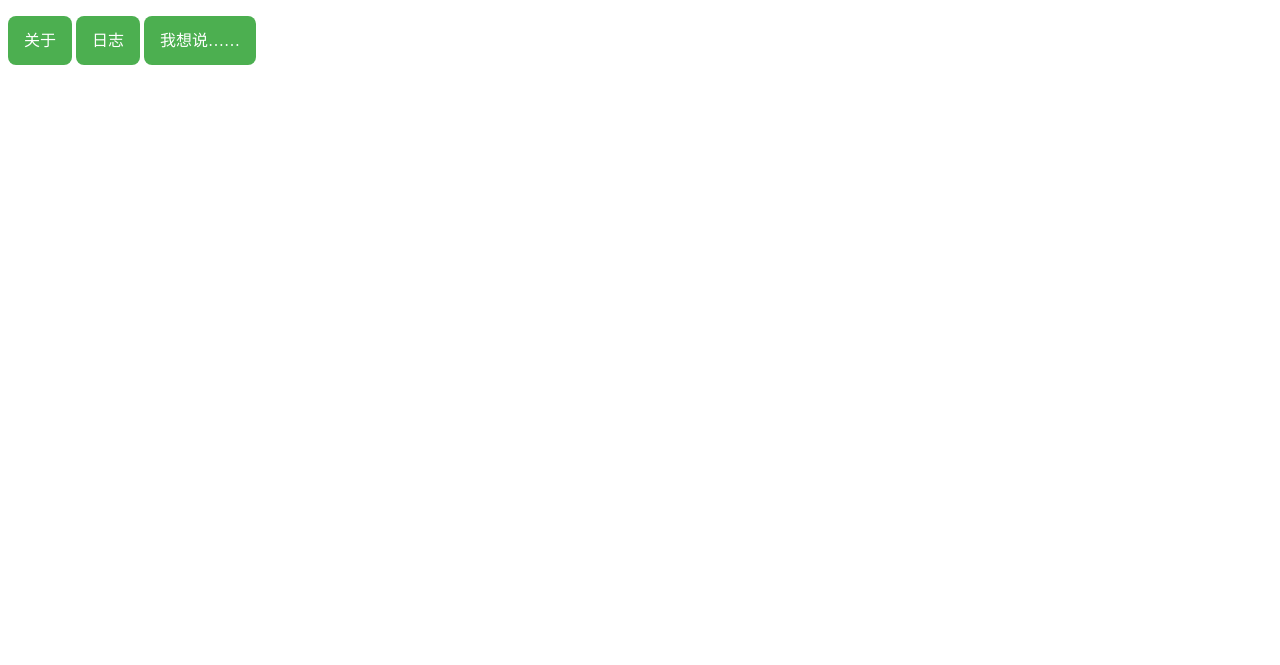
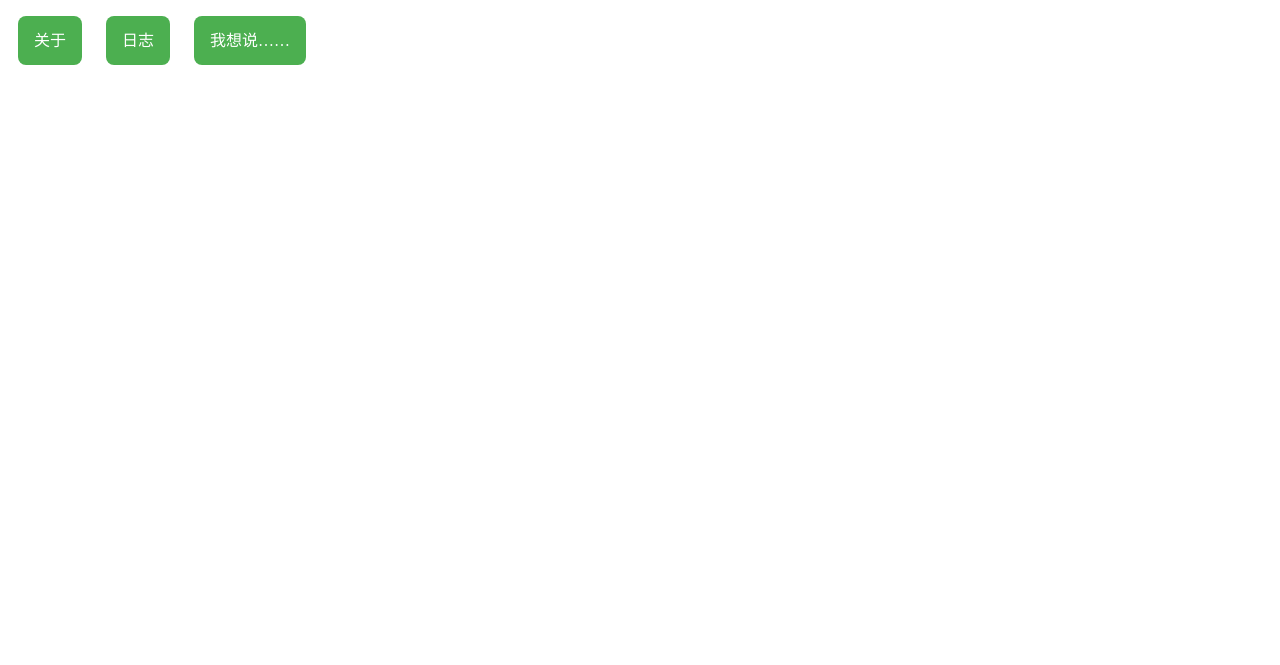
Before and after one commit to ExtrmelyLazy/ExtrmelyLazy.github.io, a plain HTML site: page index.html in a window 1280 px wide. Shown: the part 135-800 px from the top of the page. Drawn offline with Linux system fonts and the light colour scheme.

Commit message:
Update style1.css

```diff
--- a/style/style1.css
+++ b/style/style1.css
@@ -21,8 +21,11 @@ a.an {
   border-radius: 8px;
   height: 34px;
   weight: 100px;
+  /*这个是内边距呢*/
   padding: 16px;
   text-decoration: none;
+  /*这个是外边距哦*/
+  margin: 10px;
 }
 /*拜托一定要能行！！！*/
 /*边框和圆角弄反了呜呜呜*/
```
